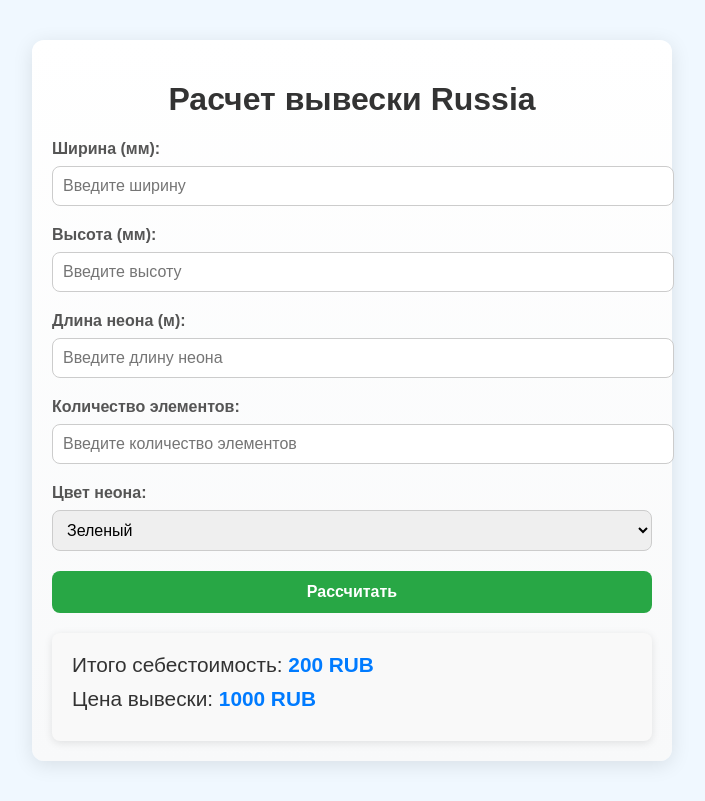
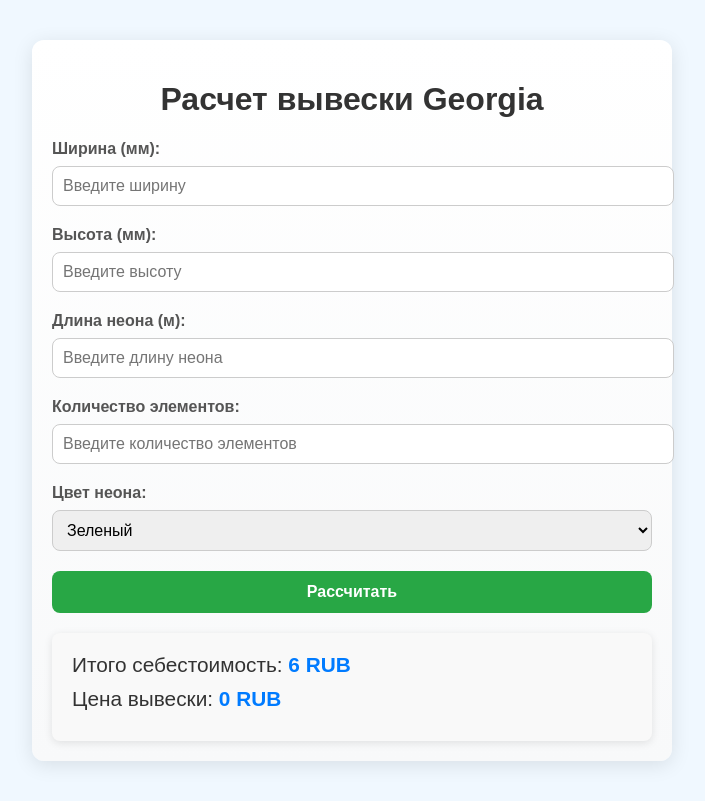
Before and after one commit to nipipa/neoncalculator, a plain HTML site: page index.html in a window 1280 px wide. Both pictures are taken after a click on the button "Рассчитать". Shown: the whole page, without its empty margins (288-993 px from the left). Drawn offline with Linux system fonts and the light colour scheme.

Commit message:
Update index.html

```diff
--- a/index.html
+++ b/index.html
@@ -89,7 +89,7 @@
 
 <body>
     <div class="container">
-        <h1>Расчет вывески Russia</h1>
+        <h1>Расчет вывески Georgia</h1>
         <div class="form-group">
             <label for="width">Ширина (мм):</label>
             <input type="number" id="width" placeholder="Введите ширину">
@@ -125,8 +125,8 @@
         <button class="btn" onclick="calculate()">Рассчитать</button>
 
         <div class="results">
-            <div class="result" id="total-cost">Итого себестоимость РОССИЯ: <span>0 RUB</span></div>
-            <div class="result" id="sign-price">Цена вывески РОССИЯ: <span>0 RUB</span></div>
+            <div class="result" id="total-cost-GEL">Итого себестоимость: <span>0 RUB</span></div>
+            <div class="result" id="sign-price-GEL">Цена вывески: <span>0 RUB</span></div>
         </div>
     </div>
 
@@ -163,33 +163,35 @@
                 "саморез": 0.5
             };
 
-            if (neonLength <= 2) { length_cost = 150; }
+            if (neonLength > 0 && neonLength <= 2) { length_cost = 150; }
             else if (neonLength > 2 && neonLength <= 10) { length_cost = 550; }
             else if (neonLength > 10 && neonLength <= 15) { length_cost = 750; }
-            else { length_cost = 1300; }
+            else if (neonLength > 15 && neonLength <= 25) {length_cost = 1300; }
 
-            if (elements <= 15) { kef = 5; }
+            if (elements > 0 && elements <= 15) { kef = 5; }
             else if (elements > 15 && elements <= 25) { kef = 6; }
             else if (elements > 25 && elements <= 40) { kef = 7; }
             else if (elements > 40 && elements <= 75) { kef = 8; }
-            else { kef = 9; }
+            else if (elements > 75) { kef = 9; }
 
             const neonPricePerMeter = colorPrices[color] || 0;
-            const sqr = width * height;
-            const sqr_polistirol = sqr * rashodniki["полистирол"];
-            const sqr_pupirka = 4 * sqr * rashodniki["пупырка"];
-            const cost_neon = neonLength * neonPricePerMeter;
+            const sqr = width * height; // площадь вывески
+            const sqr_polistirol = sqr * rashodniki["полистирол"]; // цена полистирола
+            const sqr_pupirka = 4 * sqr * rashodniki["пупырка"]; // цена пупырки5
+            const cost_neon = neonLength * neonPricePerMeter; // цена неона
 
-            const summary_sibik = Math.round(sqr_polistirol + cost_neon + sqr_pupirka + length_cost + 50);
+            // const summary_sibik = Math.round(sqr_polistirol + cost_neon + sqr_pupirka + length_cost + 50);
+            const summary_sibik = Math.round(sqr_polistirol + cost_neon + sqr_pupirka + length_cost + 6);
+
             const summary_total = Math.round(summary_sibik * kef);
 
-            const summary_sibik_GEL = Math.round(summary_sibik / 30);
-            const summary_total_GEL = Math.round(summary_total / 30);
-
-            document.getElementById("total-cost").innerHTML = `Итого себестоимость: <span>${summary_sibik} RUB</span>`;
-            document.getElementById("sign-price").innerHTML = `Цена вывески: <span>${summary_total} RUB</span>`;
+            // document.getElementById("total-cost-GEL").innerHTML = `Итого себестоимость ГРУЗИЯ: <span>${sqr}, ${sqr_polistirol},${sqr_pupirka},${cost_neon}, ${length_cost}, ${kef} GEL</span>`;
+            document.getElementById("total-cost-GEL").innerHTML = `Итого себестоимость: <span>${summary_sibik} RUB</span>`;
+            document.getElementById("sign-price-GEL").innerHTML = `Цена вывески: <span>${summary_total} RUB</span>`;
         }
     </script>
+
+
 </body>
 
 </html>
```
